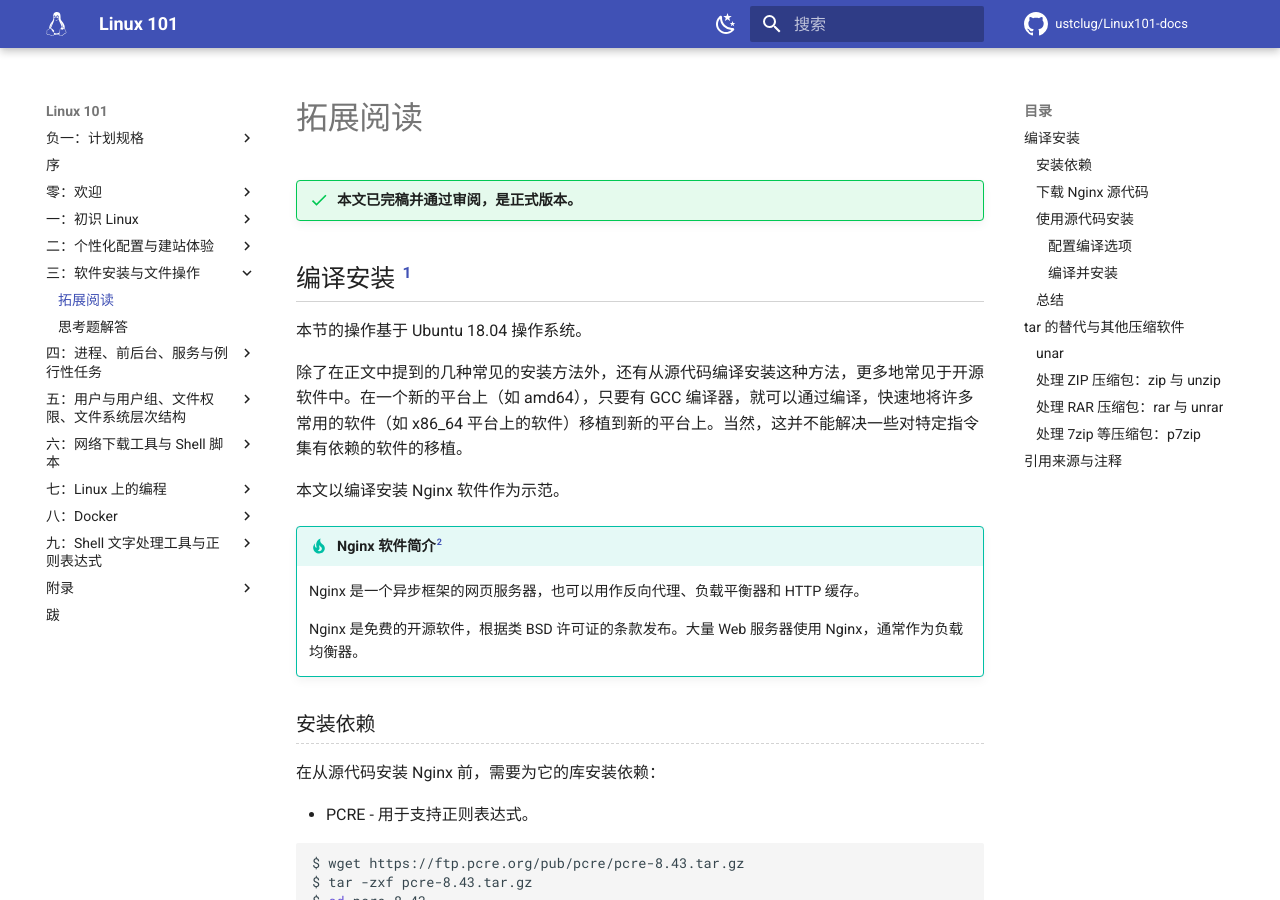
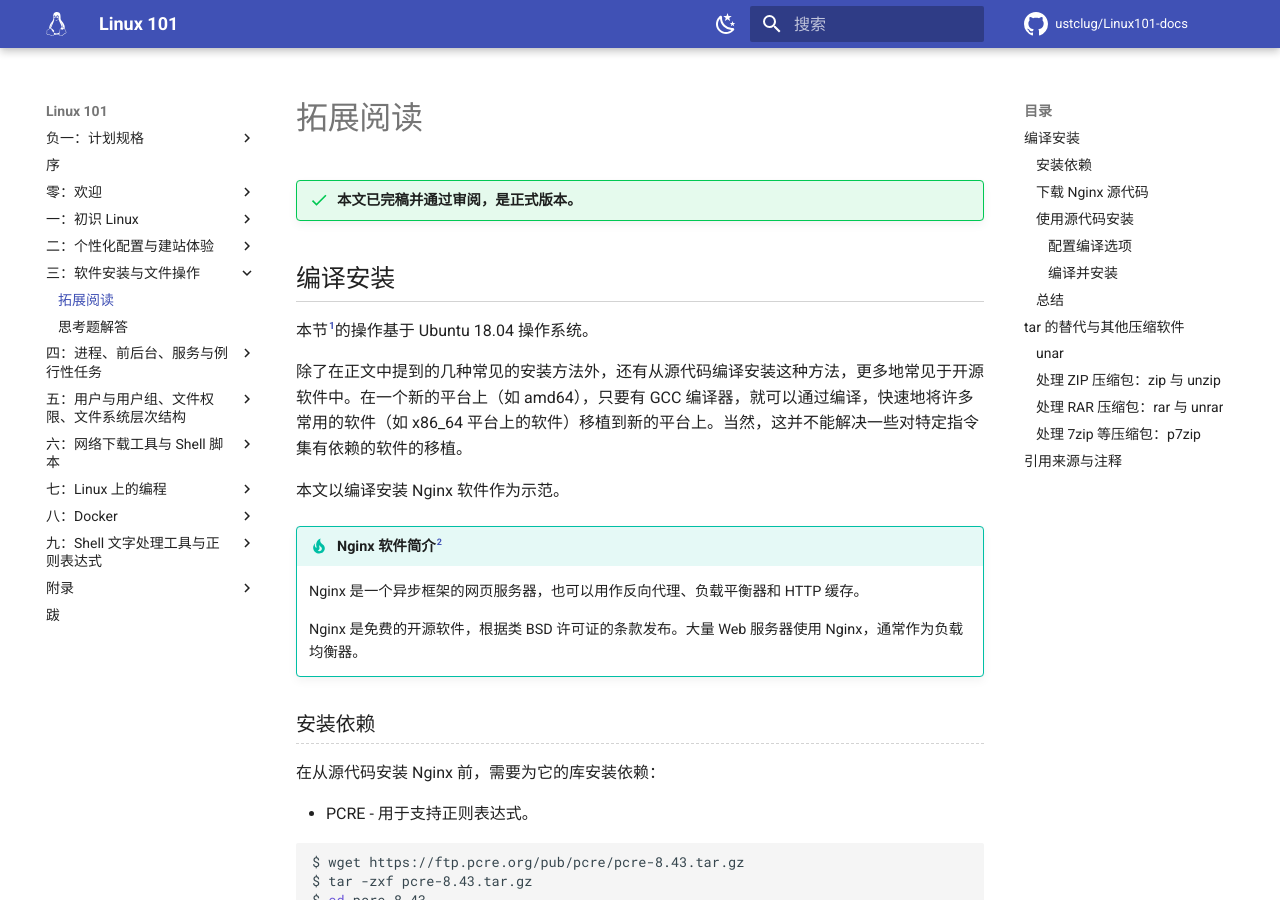
Before and after one commit to ustclug/Linux101-docs, an MkDocs documentation site: the page built from docs/Ch03/supplement.md, in a window 1280 px wide and 900 px high. Built offline with MkDocs 1.6.1 and Material for MkDocs 9.7.7, drawn with Linux system fonts in a browser that asks for light colours; comment, search, counter and statistics services are not loaded.

Commit message:
Ch03: workaround footnote bug in title

```diff
--- a/docs/Ch03/supplement.md
+++ b/docs/Ch03/supplement.md
@@ -2,9 +2,9 @@
 
 !!! success "本文已完稿并通过审阅，是正式版本。"
 
-## 编译安装 [^1] {#compiling-installation}
+## 编译安装 {#compiling-installation}
 
-本节的操作基于 Ubuntu 18.04 操作系统。
+本节[^1]的操作基于 Ubuntu 18.04 操作系统。
 
 除了在正文中提到的几种常见的安装方法外，还有从源代码编译安装这种方法，更多地常见于开源软件中。在一个新的平台上（如 amd64），只要有 GCC 编译器，就可以通过编译，快速地将许多常用的软件（如 x86_64 平台上的软件）移植到新的平台上。当然，这并不能解决一些对特定指令集有依赖的软件的移植。
 
```
